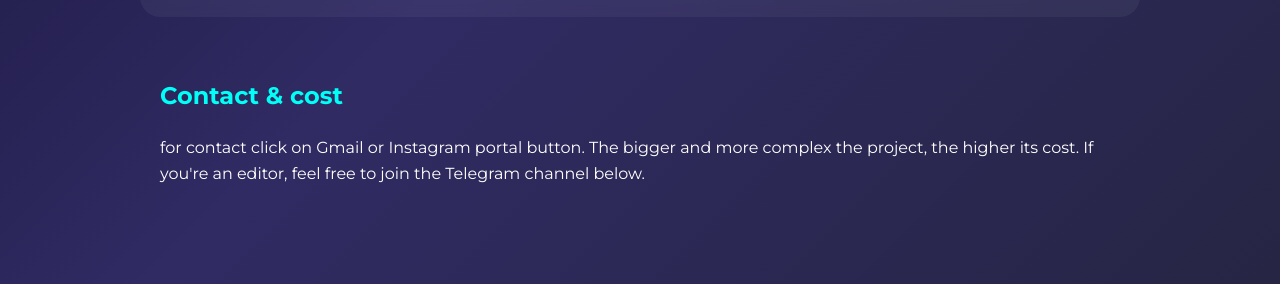
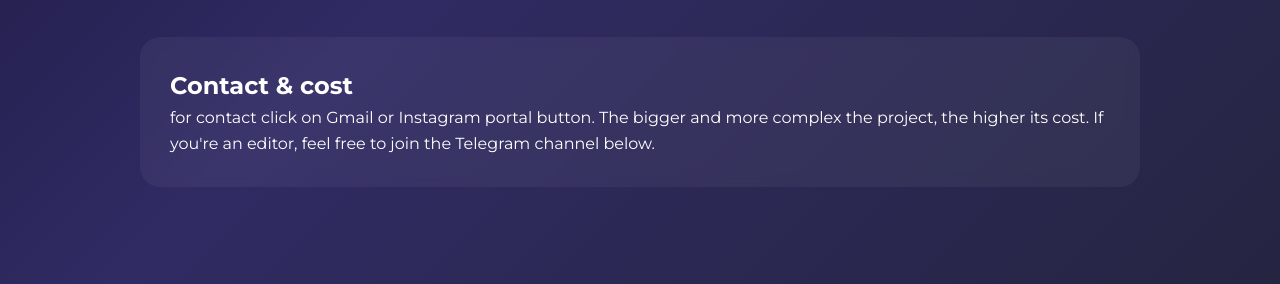
Before and after one commit to EditorRx/Rx, a plain HTML site: page index.html in a window 1280 px wide. Shown: the part 904-1188 px from the top of the page. Drawn offline with Linux system fonts and the light colour scheme.

Commit message:
Update index.html

```diff
--- a/index.html
+++ b/index.html
@@ -67,6 +67,13 @@
       margin-top: 40px;
     }
 
+    .Business {
+      background-color: rgba(255, 255, 255, 0.05);
+      border-radius: 20px;
+      padding: 30px;
+      backdrop-filter: blur(6px);
+      margin-top: 40px;
+
     .about h2, .contact h2, .Business h2 {
       color: #00fff7;
       margin-bottom: 20px;
```
